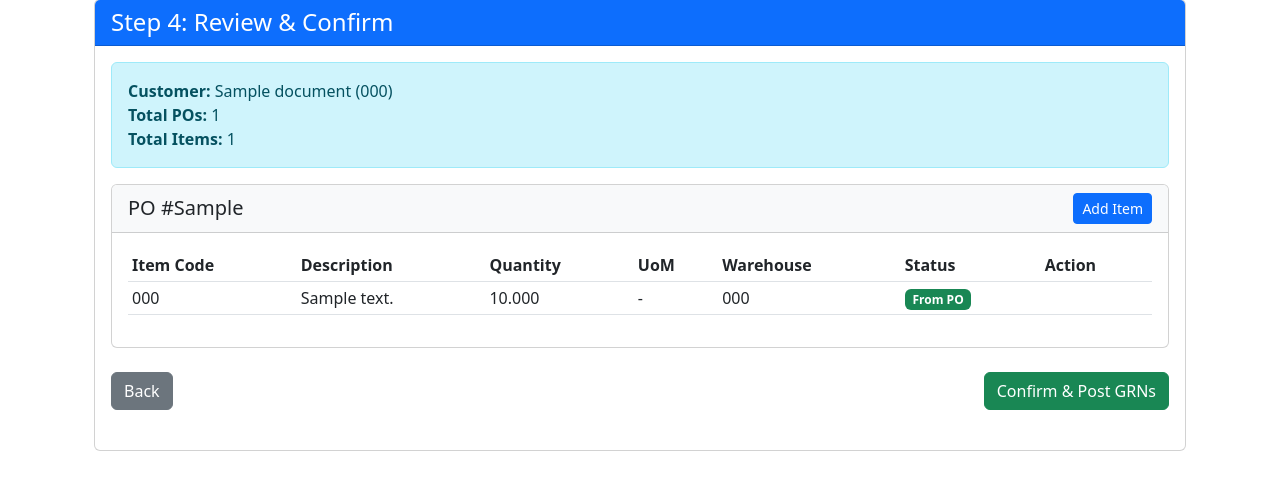
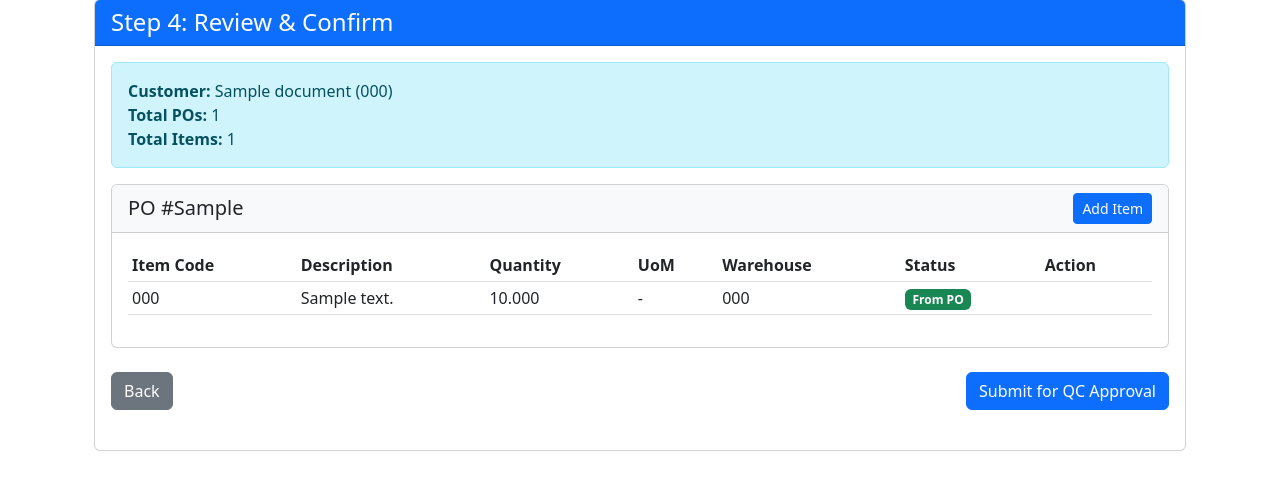
Before and after one commit to pragavigithub/Emerald_BarCode_20251112, a Flask app: page /multi-grn/create/step4/1 in a window 1280 px wide. Shown: the part 171-661 px from the top of the page. Run offline with Flask 3, Linux system fonts and the light colour scheme; a user stored in the database is signed in; tables that the repository leaves empty hold one stand-in row (values such as "Sample post"); parts of the project's set-up code (start-up, migrations or seed data) failed here and were passed over; some libraries are stand-ins or nearby versions.

Commit message:
Update multi GRN module to submit batches for QC approval
Modify the Multi GRN module to redirect SAP posting from the Multi GRN screen to the QC Dashboard, including updates to button text, confirmation messages, and fetch endpoints in step4_review.html.

Replit-Commit-Author: Agent
Replit-Commit-Session-Id: 46fb1e5c-1744-48e4-b777-da5b667e16ae
Replit-Commit-Checkpoint-Type: intermediate_checkpoint
Replit-Commit-Event-Id: 73ba46db-455b-425c-b0ea-50f963d989ba
Replit-Commit-Screenshot-Url: https://storage.googleapis.com/screenshot-production-us-central1/8fc71bd4-1108-4e51-87b0-510f3763f5cd/46fb1e5c-1744-48e4-b777-da5b667e16ae/0kZk0TM

```diff
--- a/modules/multi_grn_creation/templates/multi_grn/step4_review.html
+++ b/modules/multi_grn_creation/templates/multi_grn/step4_review.html
@@ -75,8 +75,8 @@
                 <a href="{{ url_for('multi_grn.create_step3_select_lines', batch_id=batch.id) }}" class="btn btn-secondary">
                     <i class="fas fa-arrow-left"></i> Back
                 </a>
-                <button type="button" class="btn btn-success" id="confirmBtn">
-                    <i class="fas fa-paper-plane"></i> Confirm & Post GRNs
+                <button type="button" class="btn btn-primary" id="confirmBtn">
+                    <i class="fas fa-paper-plane"></i> Submit for QC Approval
                 </button>
             </div>
 
@@ -480,11 +480,11 @@ function submitAddItem() {
 }
 
 document.getElementById('confirmBtn').addEventListener('click', function() {
-    if (!confirm('Are you sure you want to post these GRNs to SAP B1?')) return;
+    if (!confirm('Submit this batch for QC approval? SAP posting will occur after QC approves.')) return;
 
     const btn = this;
     btn.disabled = true;
-    btn.innerHTML = '<span class="spinner-border spinner-border-sm"></span> Posting...';
+    btn.innerHTML = '<span class="spinner-border spinner-border-sm"></span> Submitting...';
 
     fetch('{{ url_for("multi_grn.create_step5_post", batch_id=batch.id) }}', {
         method: 'POST',
@@ -495,14 +495,12 @@ document.getElementById('confirmBtn').addEventListener('click', function() {
         const resultDiv = document.getElementById('resultDiv');
 
         if (data.success) {
-            let html = '<div class="alert alert-success"><h5>✅ GRN Posted Successfully!</h5>';
-            html += `<p><strong>GRN Number:</strong> ${data.grn_doc_num}</p>`;
-            html += `<p><strong>Message:</strong> ${data.message || 'Consolidated GRN created successfully'}</p>`;
-
-            if (data.po_count) {
-                html += `<p><strong>Purchase Orders:</strong> ${data.po_count} | <strong>Total Lines:</strong> ${data.line_count}</p>`;
-            }
-
+            let html = '<div class="alert alert-success"><h5>✅ Batch Submitted for QC Approval!</h5>';
+            html += `<p><strong>Status:</strong> Submitted</p>`;
+            html += `<p><strong>Message:</strong> ${data.message || 'Batch submitted successfully. QC will review and approve for SAP posting.'}</p>`;
+            html += `<div class="alert alert-info mt-3">`;
+            html += `<i class="fas fa-info-circle"></i> <strong>Next Step:</strong> The batch is now pending QC approval. Once approved, it will be posted to SAP B1.`;
+            html += `</div>`;
             html += `<div class="mt-3">`;
             html += `<a href="{{ url_for('multi_grn.view_batch', batch_id=batch.id) }}" class="btn btn-primary">View Batch Details</a>`;
             html += `<a href="{{ url_for('multi_grn.index') }}" class="btn btn-secondary ms-2">Back to Multi GRN</a>`;
@@ -512,13 +510,13 @@ document.getElementById('confirmBtn').addEventListener('click', function() {
         } else {
             resultDiv.innerHTML = `<div class="alert alert-danger">❌ Error: ${data.error || 'Unknown error occurred'}</div>`;
             btn.disabled = false;
-            btn.innerHTML = '<i class="fas fa-paper-plane"></i> Confirm & Post GRNs';
+            btn.innerHTML = '<i class="fas fa-paper-plane"></i> Submit for QC Approval';
         }
     })
     .catch(err => {
         document.getElementById('resultDiv').innerHTML = `<div class="alert alert-danger">❌ Error: ${err.message}</div>`;
         btn.disabled = false;
-        btn.innerHTML = '<i class="fas fa-paper-plane"></i> Confirm & Post GRNs';
+        btn.innerHTML = '<i class="fas fa-paper-plane"></i> Submit for QC Approval';
     });
 });
 </script>
```
Also changed, not shown: 2 other files.
